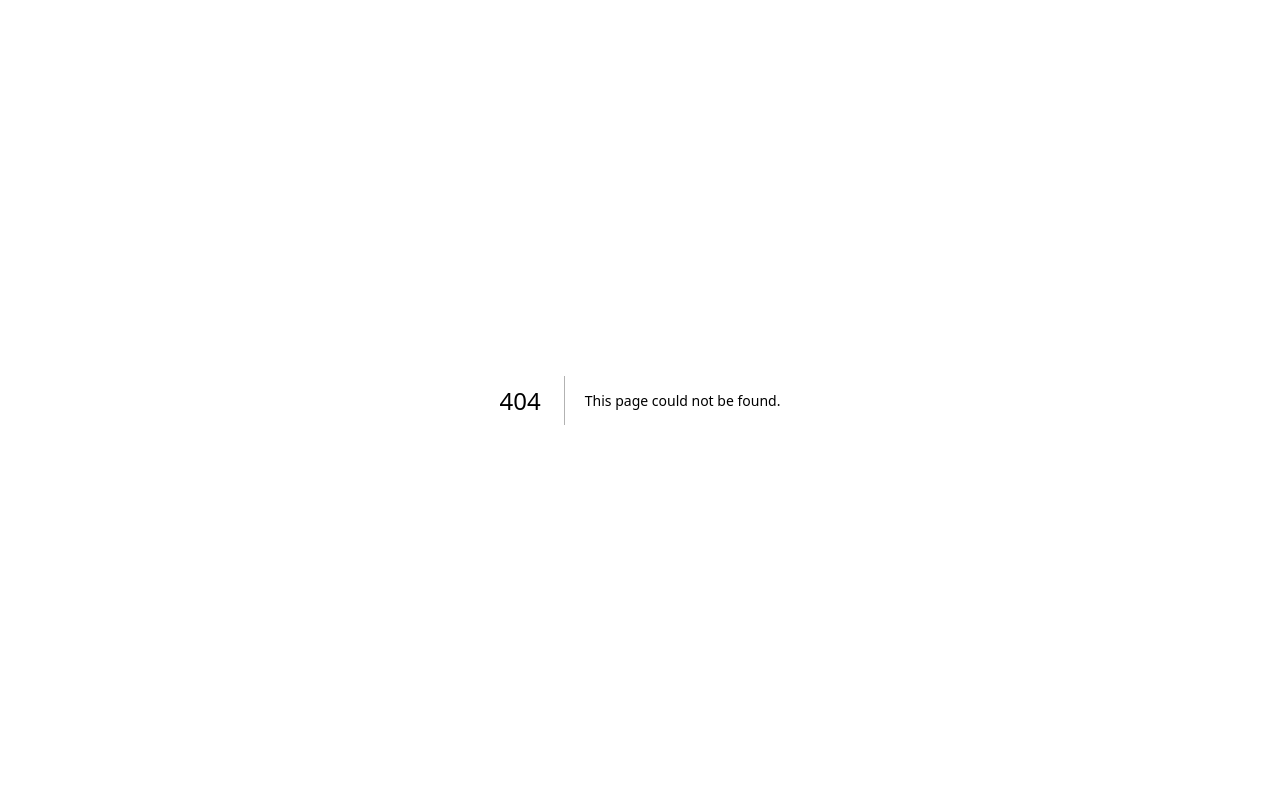
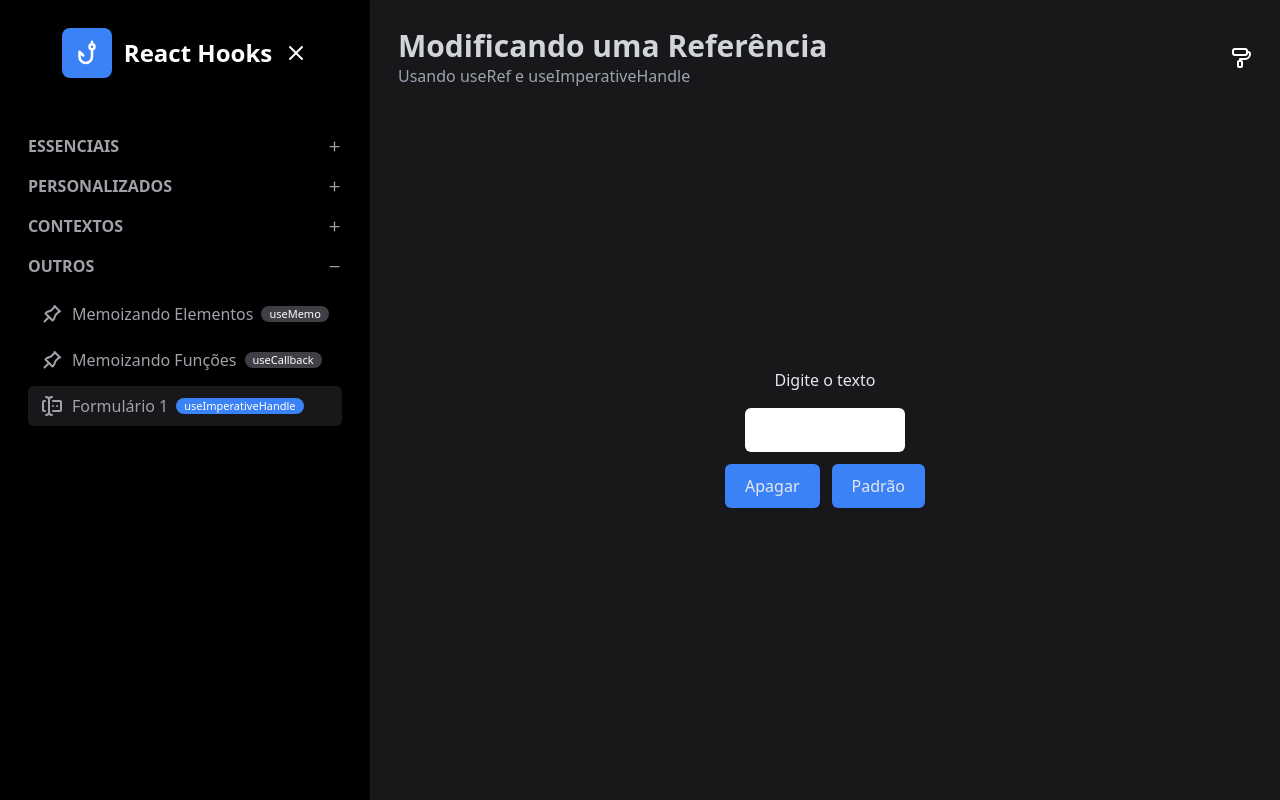
Before and after one commit to danielribas1105/cod3r-react-hooks, a Next.js app: page /outros/formularioImperativeHandle in a window 1280 px wide. Before the commit this address had no page. Built offline with nearby package versions, Linux system fonts and the light colour scheme.

Commit message:
feat(hooks): utilização useImperativeHandle

```diff
--- /dev/null
+++ b/src/components/formulario/InputComReferencia.tsx
@@ -0,0 +1,41 @@
+import { forwardRef, useImperativeHandle, useRef } from "react"
+
+interface InputComReferenciaProps {
+	label?: string
+	tipo: string
+	className?: string
+}
+
+function InputComReferencia(props: InputComReferenciaProps, ref: any) {
+	const referenciaInterna = useRef<any>()
+
+	function novasFuncionalidades() {
+		return {
+			apagar: function () {
+				referenciaInterna.current.value = referenciaInterna.current.value.slice(0, -1)
+			},
+			textoPadrao: function () {
+				referenciaInterna.current.value = "Padrão"
+			},
+		}
+	}
+
+	useImperativeHandle(ref, novasFuncionalidades, [])
+
+	return (
+		<>
+			<label className="m-1">{props.label}</label>
+			<input
+				ref={referenciaInterna}
+				type={props.tipo}
+				className={`
+               text-gray-600 px-2
+               w-40 h-11 rounded-md
+               ${props.className ?? ""}
+            `}
+			/>
+		</>
+	)
+}
+
+export default forwardRef(InputComReferencia)
--- a/src/data/constants/secoesMenu.tsx
+++ b/src/data/constants/secoesMenu.tsx
@@ -2,6 +2,7 @@
 	IconAppWindow,
 	IconArrowsLeftRight,
 	IconDimensions,
+	IconForms,
 	IconLetterCase,
 	IconLock,
 	IconMathGreater,
@@ -120,6 +121,12 @@
 				tag: "useCallback",
 				icone: <IconPin />,
 			},
+			{
+				titulo: "Formulário 1",
+				url: "/outros/formularioImperativeHandle",
+				tag: "useImperativeHandle",
+				icone: <IconForms />,
+			},
 		],
 	},
 ]
--- /dev/null
+++ b/src/pages/outros/formularioImperativeHandle.tsx
@@ -0,0 +1,29 @@
+import InputComReferencia from "@/components/formulario/InputComReferencia"
+import Botao from "@/components/template/Botao"
+import Flex from "@/components/template/Flex"
+import Pagina from "@/components/template/Pagina"
+import { useRef } from "react"
+
+export default function FormImperativeHandle() {
+	const referencia = useRef<any>()
+
+	function apagar() {
+		referencia.current.apagar()
+	}
+
+	function padrao() {
+		referencia.current.textoPadrao()
+	}
+
+	return (
+		<Pagina titulo="Modificando uma Referência" subtitulo="Usando useRef e useImperativeHandle">
+			<Flex col center>
+				<InputComReferencia tipo="texto" label="Digite o texto" ref={referencia} />
+				<Flex center>
+					<Botao texto="Apagar" onClick={apagar}></Botao>
+					<Botao texto="Padrão" onClick={padrao}></Botao>
+				</Flex>
+			</Flex>
+		</Pagina>
+	)
+}
```
